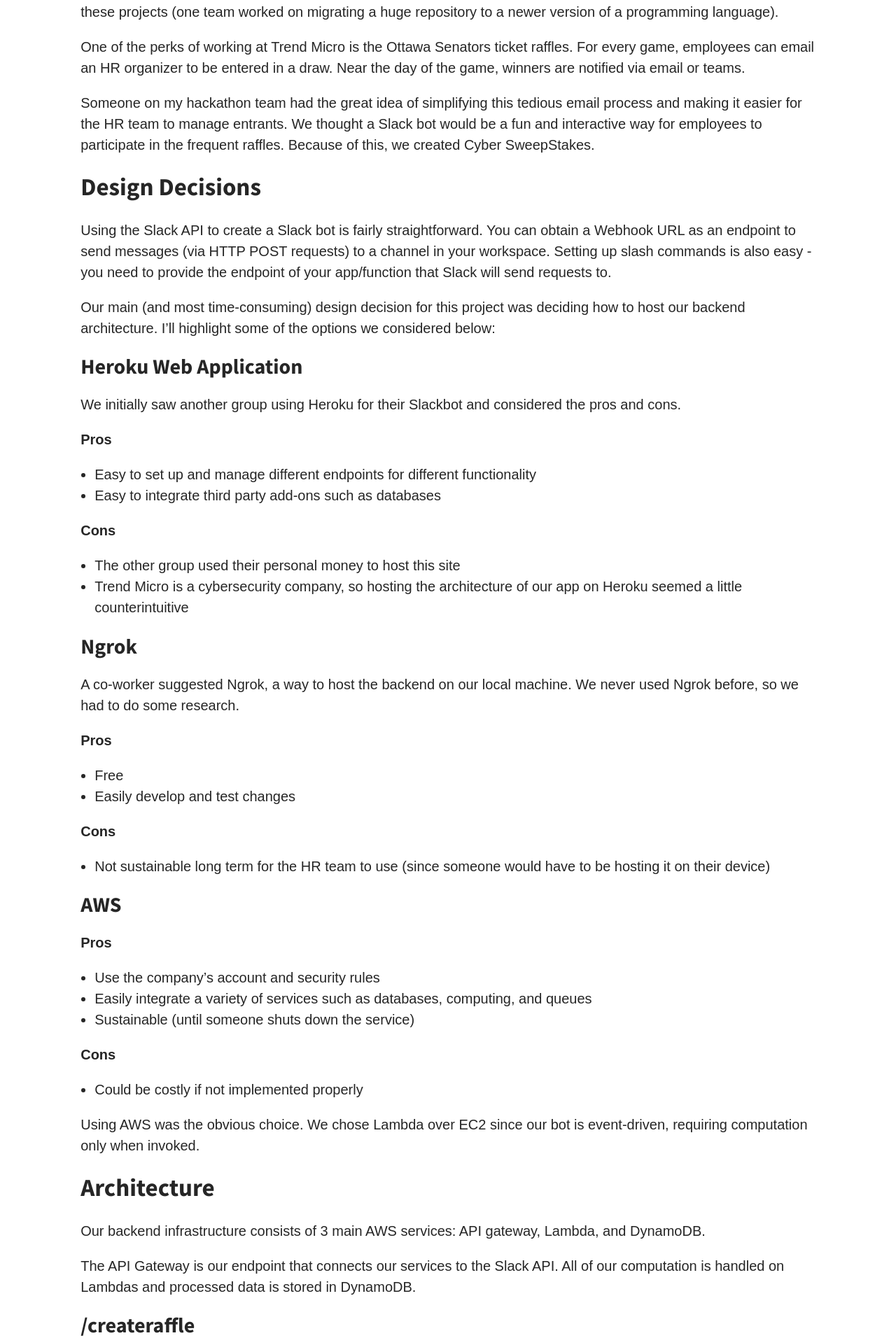
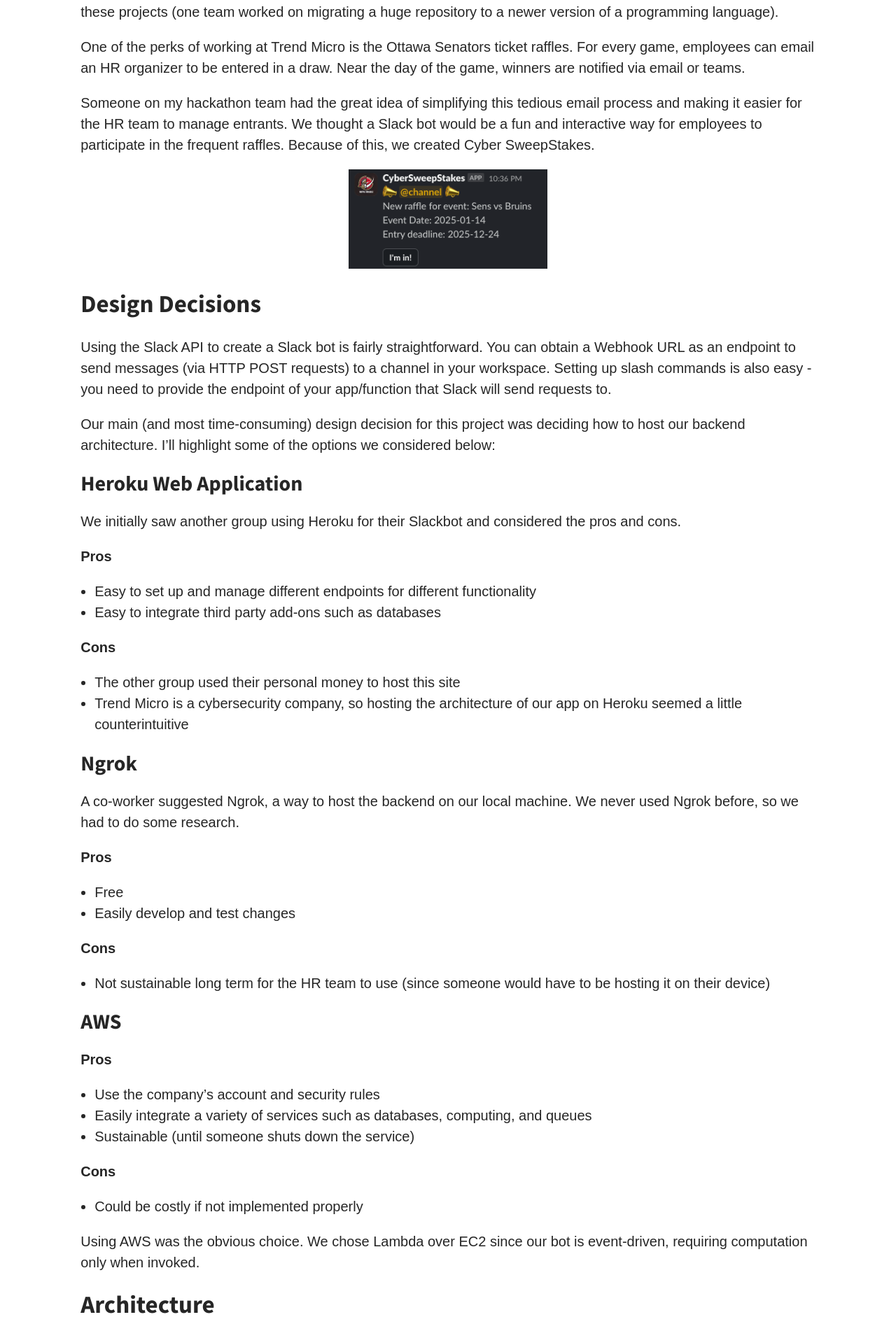
Before and after one commit to alexoh554/alexoh554.github.io, a Jekyll site: the page built from _posts/2024-12-19-Winning-2nd-at-the-Trend-Micro-Hackathon.md, in a window 1280 px wide. Shown: the part 600-2512 px from the top of the page at 70% size. Built offline with Jekyll 4.4.1, drawn with Linux system fonts in a browser that asks for light colours; a script that is not in the unit is left out.

Commit message:
Add CyberSweepStakes image to blog

```diff
--- a/_posts/2024-12-19-Winning-2nd-at-the-Trend-Micro-Hackathon.md
+++ b/_posts/2024-12-19-Winning-2nd-at-the-Trend-Micro-Hackathon.md
@@ -11,6 +11,10 @@ Trend Micro hosts tri-annual "Hack Days", days where developers are encouraged t
 One of the perks of working at Trend Micro is the Ottawa Senators ticket raffles. For every game, employees can email an HR organizer to be entered in a draw. Near the day of the game, winners are notified via email or teams.
 
 Someone on my hackathon team had the great idea of simplifying this tedious email process and making it easier for the HR team to manage entrants. We thought a Slack bot would be a fun and interactive way for employees to participate in the frequent raffles. Because of this, we created Cyber SweepStakes.
+
+<div style="text-align: center;">
+  <img src="/attachments/2024-12-19-attachments/titleimg.png" alt="createraffle">
+</div>
 
 ## Design Decisions
 Using the Slack API to create a Slack bot is fairly straightforward. You can obtain a Webhook URL as an endpoint to send messages (via HTTP POST requests) to a channel in your workspace. Setting up slash commands is also easy - you need to provide the endpoint of your app/function that Slack will send requests to.
```
Also changed, not shown: attachments/2024-12-19-attachments/old.png (added), attachments/2024-12-19-attachments/titleimg.png (added).
